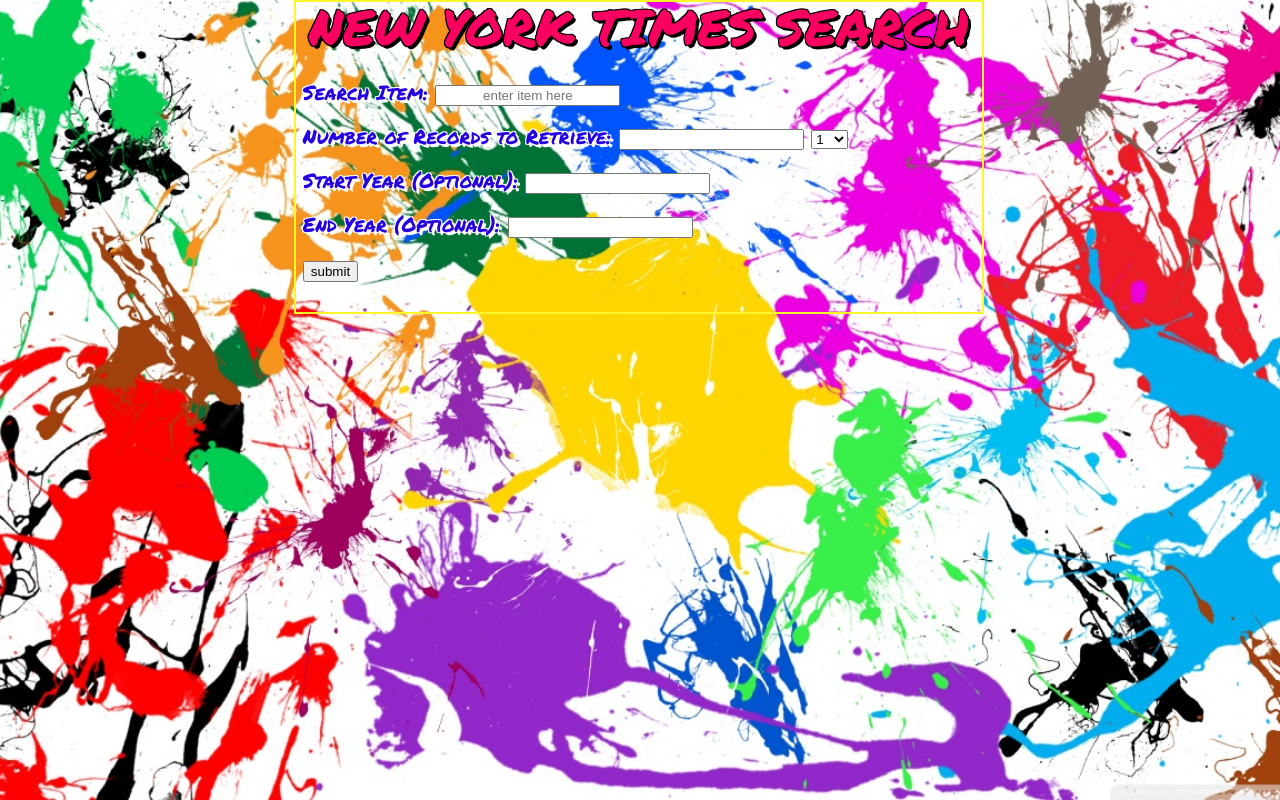
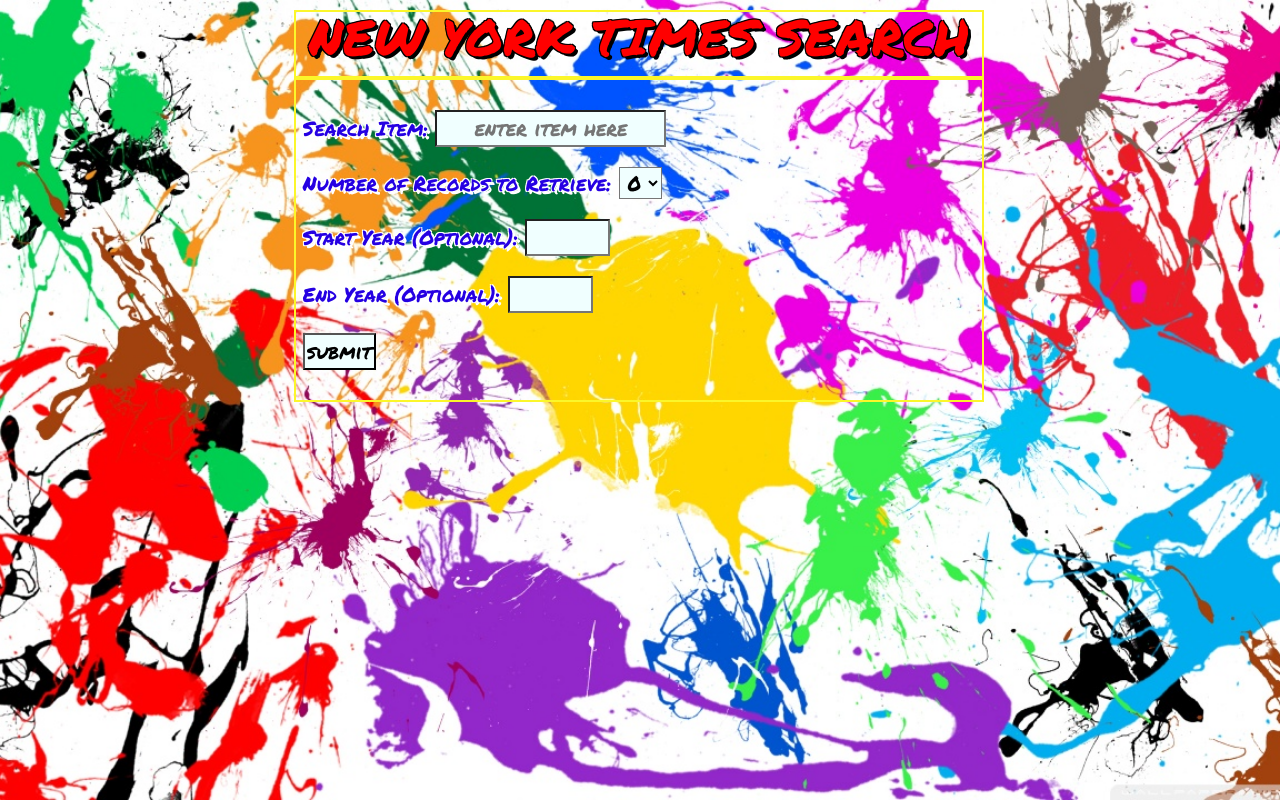
Before and after one commit to jwilson99/NYTimesAPI, a plain HTML site: page index.html in a window 1280 px wide. Drawn offline with Linux system fonts and the light colour scheme.

Commit message:
played around with the syle all frontend no backend updates made from last class

```diff
--- a/index.html
+++ b/index.html
@@ -8,8 +8,10 @@
 		<link href="https://fonts.googleapis.com/css?family=Permanent+Marker|Rock+Salt" rel="stylesheet">
 	</head>
 	<body>
+		<header>
+			<h1>NEW YORK TIMES SEARCH</h1>
+		</header>
 		<div class="wrapper">
-			<h1>NEW YORK TIMES SEARCH</h1>
 			<form action="/action_page.php" name="search-form">
 				<label for="search-item">Search Item:</label>
 				<input id="search-item" type="text" name="search-item" placeholder="enter item here"/>
@@ -17,8 +19,8 @@
 				<br/>
 				<!-- double arrows for selection # -->
 				<label for="numRecords">Number of Records to Retrieve:</label>
-				<input id="numRecords" type="text" name="numRecords">
 				<select>
+				    <option value=0>0</option>
 				    <option value=1>1</option>
 				    <option value=2>2</option>
 				    <option value=3>3</option>
@@ -29,18 +31,20 @@
 				    <option value=8>8</option>
 				    <option value=9>9</option>
 				    <option value=10>10</option>
-				  </select>
+				    </select>
 				<br/>
 				<br/>
 				<label for="startYr">Start Year (Optional):</label>
-				<input id="startYr" type="text" name="startYr"/>
+				<input type="number" min="1851" max="2017" step="1" value=" " id="startYr" name="startYr"/>
+				<!-- 1851 - current year valid entry; confirm valid -->
 				<br/>
 				<br/>
 				<label for="endYr">End Year (Optional):</label>
-				<input id="endYr" type="text" name="endYr"/>
+				<input type="number" min="1851" max="2017" step="1" value=" " id="startYr" name="endYr"/>
+				<!-- only valid entries >= 1851 && <= current year-->
 				<br/>
 				<br/>
-				<input type="button" value="submit" onclick="processForm()"/>
+				<input type="button" value="submit" id="myBtn" onclick="processForm()"/>
 				<div id ="search"></div>
 				<script type="text/javascript" src="style.js"></script>
 			</form>
--- a/style.css
+++ b/style.css
@@ -1,45 +1,16 @@
-html{
+html {
     font-family: 'Permanent Marker', cursive;
-		color:#2500E2;
+    color: #2500E2;
     font-size: 20px;
-		    text-shadow:
-		     3px 3px 0 #fff,
+    text-shadow: 3px 3px 0 #fff,
     -1px -1px 0 #fff,
     1px -1px 0 #fff,
     -1px 1px 0 #fff,
     1px 1px 0 #fff;
 }
 
-	.wrapper {
-	    border: 2px solid #FBF62A;
-	    text-align: center;
-	    width: 70%;
-	    margin-left: 30%;
-	}
 
-h1 {
-	text-align: center;
-	margin-bottom: 2%;
-	font-size: 50px;
-	font-family: 'Permanent Marker', cursive;
-	/*color:#F82C58;
-	    text-shadow:
-	     3px 3px 0 #000,
-	    -1px -1px 0 #000,
-	    1px -1px 0 #000,
-	    -1px 1px 0 #000,
-	    1px 1px 0 #000;*/
-	    color:#F90061;
-	        text-shadow:
-	         3px 3px 0 #000,
-	        -1px -1px 0 #000,
-	        1px -1px 0 #000,
-	        -1px 1px 0 #000,
-	        1px 1px 0 #000;
-}
-
-
-body{
+body {
     max-width: 980px;
     width: 100%;
     background: url(./background2.jpg) no-repeat center center fixed;
@@ -49,7 +20,110 @@ body{
     background-size: cover;
 }
 
-form{
+
+.wrapper,
+header {
+    border: 2px solid #FBF62A;
+    text-align: center;
+    width: 70%;
+    margin-left: 30%;
+}
+
+header{
+    margin-top: 1%;
+}
+
+
+
+#myBtn {
+    background-attachment: url(submitButton.png);
+    font-family: 'Permanent Marker', cursive;
+}
+
+#myBtnonclick:focus{
+
+
+}
+
+h1 {
+    text-align: center;
+    margin-bottom: 2%;
+    font-size: 50px;
+    font-family: 'Permanent Marker', cursive;
+    color: red;
+    text-shadow: 3px 3px 0 #000,
+    -1px -1px 0 #000,
+    1px -1px 0 #000,
+    -1px 1px 0 #000,
+    1px 1px 0 #000;
+}
+
+#numRecords:focus, input:focus, input[type]:focus, .uneditable-input:focus {
+    border-width: 2px;
+    color: #BE00FD;
+    font-size: 5px;
+    border-color: rgba(190,0,253, 0.8);
+    box-shadow: 0 1px 1px rgba(229, 103, 23, 0.075) inset, 0 0 8px rgba(229, 103, 23, 0.6);
+    outline: 0 none;
+ }
+
+
+
+}
+
+
+textarea:focus, input:focus, input[type]:focus, .uneditable-input:focus {
+    border-width: 10px;
+    color: #BE00FD;
+    font-size: 20px;
+    border-color: rgba(229, 103, 23, 0.8);
+    box-shadow: 0 1px 1px rgba(229, 103, 23, 0.075) inset, 0 0 8px rgba(229, 103, 23, 0.6);
+    outline: 0 none;
+}
+
+
+
+#search-item {
+    text-align: center;
+    font-size: 20px;
+    font-family: inherit;
+    text-shadow: 1px 1px 0 #E0FFB3,
+}
+
+
+
+form input{
+        background-color: azure;
+        padding:2px;
+        font-size:20px;
+
+}
+
+input{
+
+}
+
+input#startYr,
+input#endYr {
+    font-size: inherit;
+    font-size: 20px;
+    font-family: 'Permanent Marker', cursive;
+        font-family: inherit;
+        text-align: center;
+        background-color: azure;
+}
+
+select{
+    font-size: inherit;
+    font-size: 20px;
+    font-family: 'Permanent Marker', cursive;
+        font-family: inherit;
+        text-align: center;
+        background-color: azure;
+}
+
+
+form {
     text-align: left;
     margin-left: 1%;
     margin-top: 30px;
```
Also changed, not shown: style.js (line endings or trailing spaces), submitButton.png (added). Lines whose indentation alone changed are shown as unchanged.
